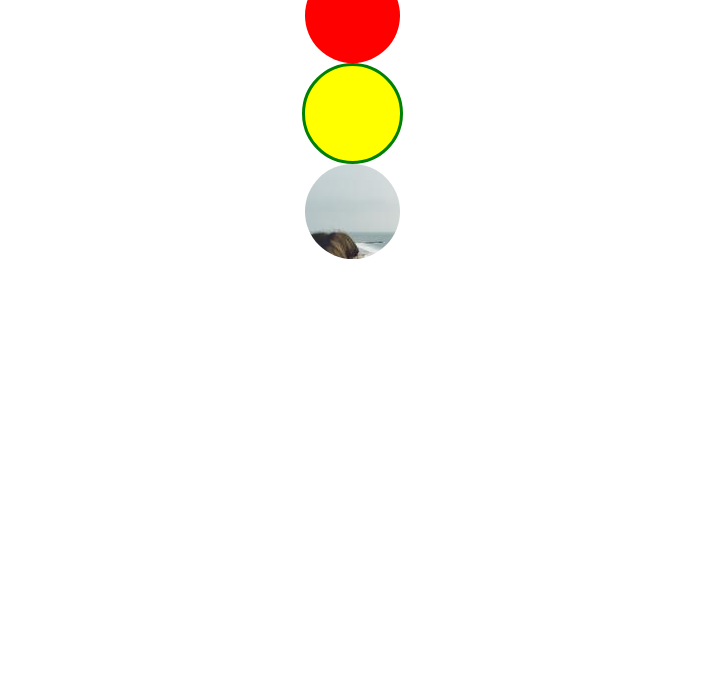
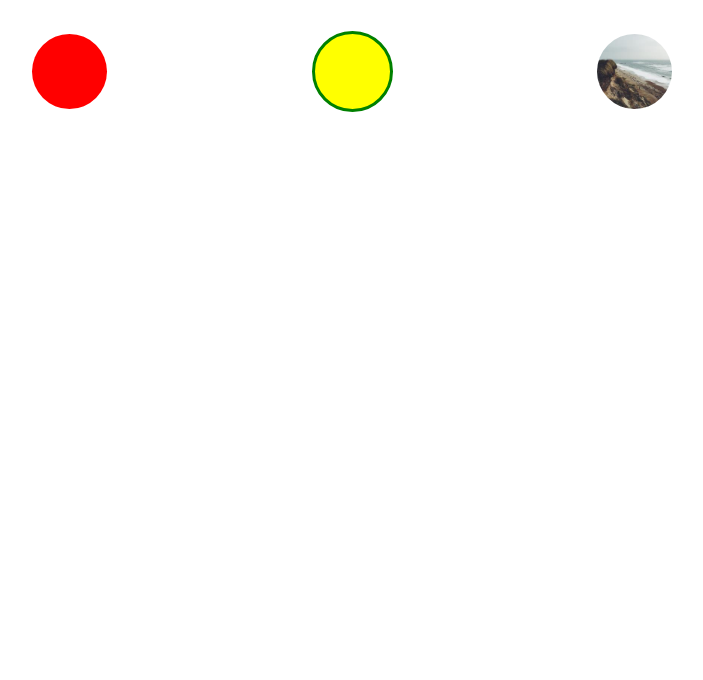
Before and after one commit to berryny/uxc6, a plain HTML site: page docs/htmlclass/kelly2.html in a window 1280 px wide. Shown: the part 120-800 px from the top of the page, without its empty margins (288-991 px from the left). Drawn offline with Linux system fonts and the light colour scheme.

Commit message:
feedback

```diff
--- a/docs/htmlclass/kelly2.html
+++ b/docs/htmlclass/kelly2.html
@@ -9,47 +9,80 @@
   <style media="screen" type="text/css">
     .flex-container {
       display: flex;
-      flex-direction: column;
+      justify-content: space-between;
+      flex-direction: row;
+      flex-wrap: wrap;
       align-items: center;
+    }
+    /* NOTE:
+      To create a center div include a width (using % for responsivness);
+      add margin left/right to auto for centering
+      text-align to center all text (h3 and span)
+    */
+    .circles {
+      width: 50%;
+      margin: 0 auto;
+      text-align: center;
+    }
+    /* NOTE:
+        Using internal CSS to add font family and size (em measurments)
+     */
+    h3 {
+      font-family: "Lato";
+      font-size: 3em;
+    }
+
+    /* NOTE:
+      Grouping styles into a classname
+     */
+    .circle {
+      display: inline-block;
+      height: 75px;
+      width: 75px;
+      border-radius: 50%;
+      margin-bottom: 2em;
     }
 
     .dota {
-      height: 95px;
-      width: 95px;
       background-color: red;
-      border-radius: 70%;
-      display: inline-block;
+    }
+    .dotb {
+      background-color: yellow;
+      /* NOTE: Using shorthand to create the border */
+      border: 3px solid green;
+    }
+    /* NOTE:
+      Using the background-image method allow for content to appear inside the span.
+      This method adds the round style directly to on image
+     */
+    .dotc img {
+      display: block;
+      width: 100%;
     }
 
-    .dotb {
-      height: 95px;
-      width: 95px;
-      border-radius: 70%;
-      background-color: yellow;
-      border-style: solid;
-      border-color: green;
-      border-width: 5px display: inline-block;
-    }
-
-    .dotc {
-      height: 95px;
-      width: 95px;
-      background-image: url("img/placeholder.jpg");
-      border-radius: 70%;
-      display: inline-block;
+    /*
+      NOTE: Using media query to detect viewport size
+      https://www.w3schools.com/cssref/css3_pr_mediaquery.asp
+    */
+    @media only screen and (max-height: 756px) and (max-width: 320px ) {
+      .flex-container {
+        flex-direction: column-reverse;
+      }
     }
   </style>
   <link rel="stylesheet" href="css/styles.css">
 </head>
 
 <body>
-  <h3 style="font-family:lato">
-    <div class="flex-container">
-      <h3> Circles</h3>
-      <span class="dota"></span>
-      <span class="dotb"></span>
-      <span class="dotc"></span>
+    <div class="circles">
+      <h3>Circles</h3>
+      <div class="flex-container">
+        <span class="dota circle"></span>
+        <span class="dotb circle"></span>
+        <span class="dotc circle">
+          <img src="img/placeholder.jpg" alt="round thumbnail" class="circle">
+        </span>
+      </div>
     </div>
 </body>
-
 </html>
```
Also changed, not shown: docs/htmlclass/kelly.html (+2 -2 lines).
